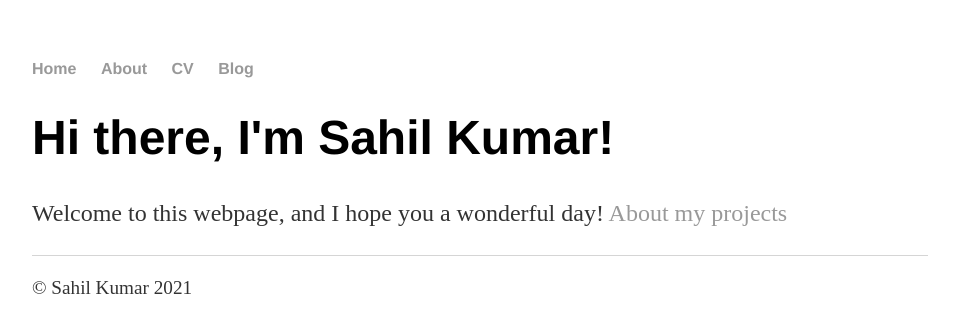
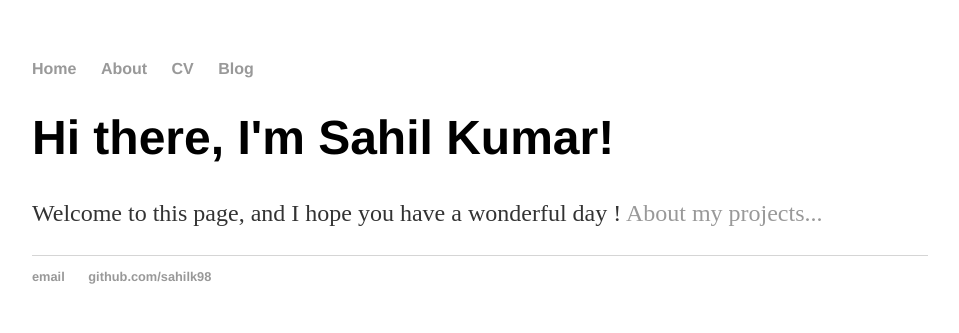
Before and after one commit to sahilk98/sahilk98.github.io, a Jekyll site: the page built from index.html, in a window 1280 px wide. Shown: the top 333 px of the page, without its empty margins (160-1119 px from the left). Built offline with Jekyll 4.4.1, drawn with Linux system fonts in a browser that asks for light colours.

Commit message:
Update index.html

```diff
--- a/index.html
+++ b/index.html
@@ -1,32 +1,8 @@
-<!DOCTYPE html>
-<html>
-	<head>
-		<title>Sahil Kumar</title>
-		<!-- link to main stylesheet -->
-		<link rel="stylesheet" type="text/css" href="/css/main.css">
-	</head>
-	<body>
-		<nav>
-    		<ul>
-        		<li><a href="/">Home</a></li>
-	        	<li><a href="/about">About</a></li>
-        		<li><a href="/cv">CV</a></li>
-        		<li><a href="/blog">Blog</a></li>
-    		</ul>
-		</nav>
-		<div class="container">
-    		<div class="blurb">
-        		<h1>Hi there, I'm Sahil Kumar!</h1>
-				<p>Welcome to this webpage, and I hope you a wonderful day! <a href="/about">About my projects </a></p>
-    		</div><!-- /.blurb -->
-		</div><!-- /.container -->
-		<footer class="container-fluid text-center">
-  <a href="#myPage" title="To Top">
-    <span class="glyphicon glyphicon-chevron-up"></span>
-  </a>
-    <p> &copy; Sahil Kumar 2021</p><br />
-    <a href="https://www.linkedin.com/in/sahilkumarjkt/" style="font-size:24px" class="fa" target="_blank">&#xf0e1;</a>
-    <a href="https://www.github.com/sahilk98" style="font-size:24px" class="fa" target="_blank">&#xf09b;</a>
-</footer>
-	</body>
-</html>
+---
+layout: default
+title: Sahil Kumar
+---
+<div class="blurb">
+	<h1>Hi there, I'm Sahil Kumar!</h1>
+	<p>Welcome to this page, and I hope you have a wonderful day ! <a href="/about">About my projects...</a></p>
+</div><!-- /.blurb -->
```
